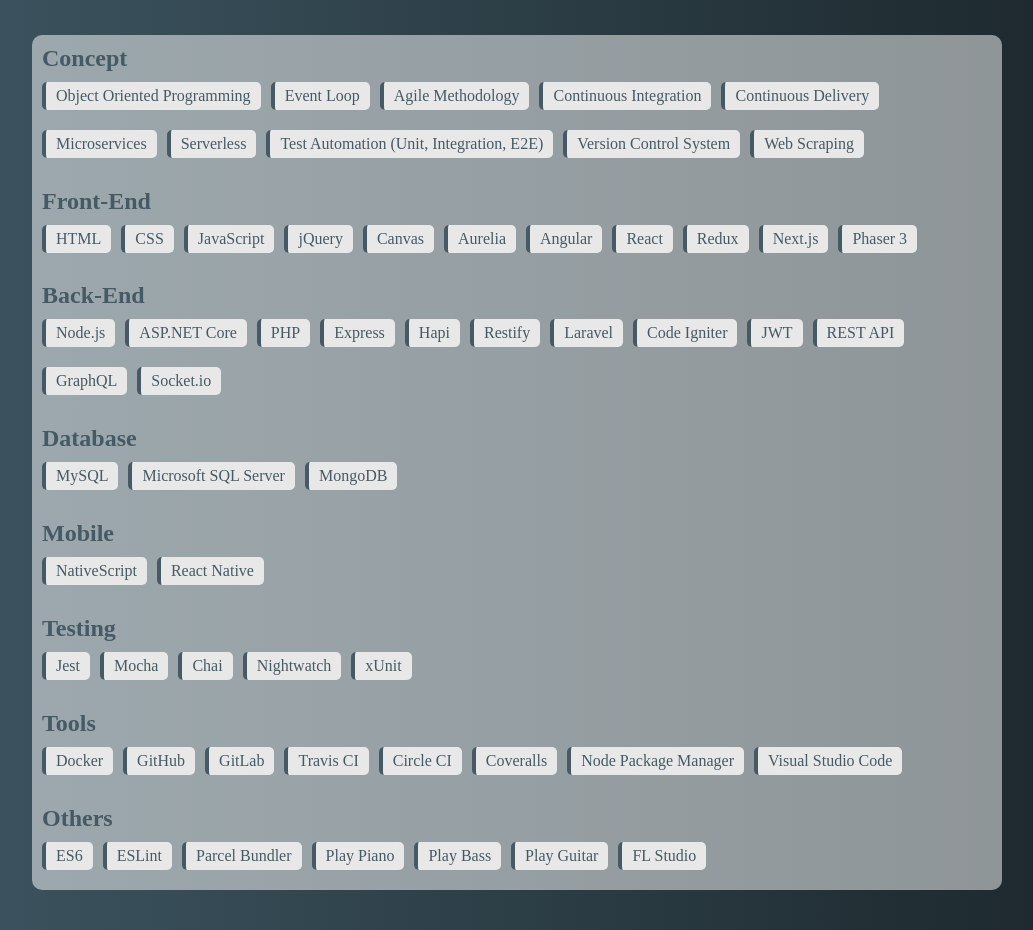
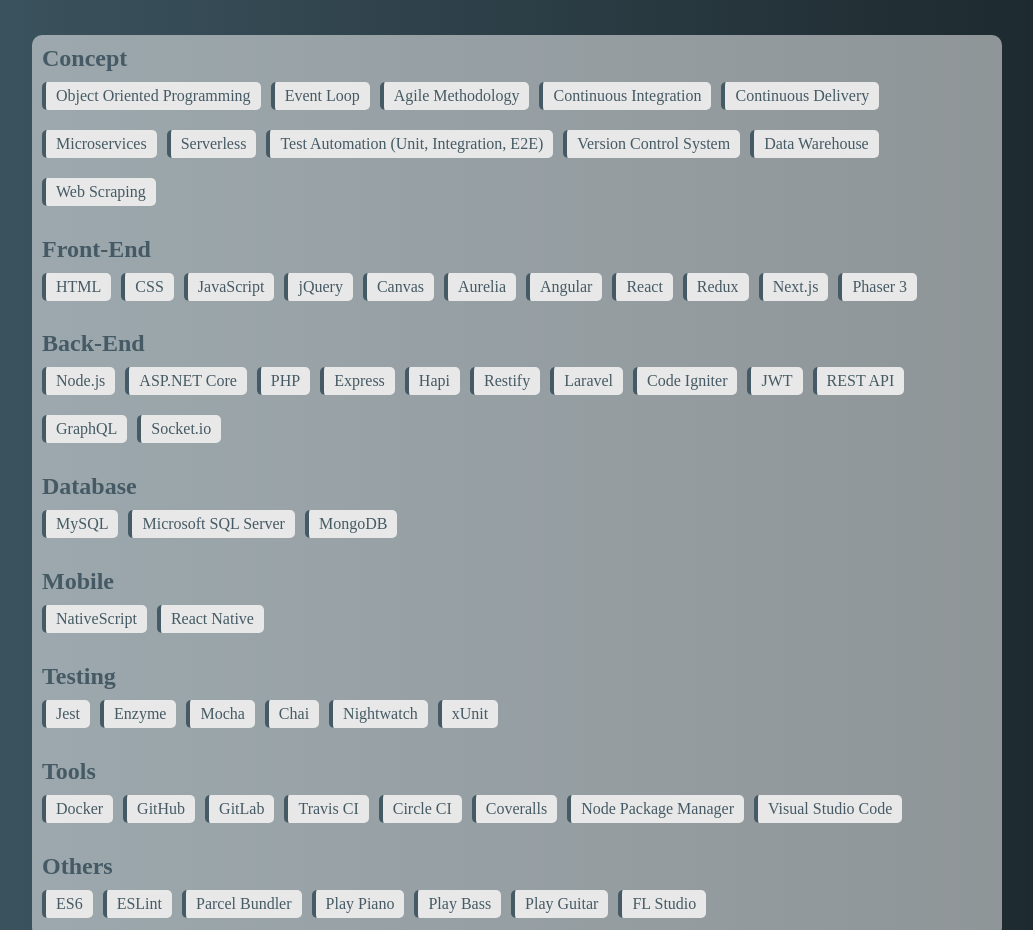
Before and after one commit to jackyrusly/jackyrusly.github.io, a React (Vite) app: page / in a window 1280 px wide. Shown: the part 866-1796 px from the top of the page, without its empty margins (123-1156 px from the left). Built offline with nearby package versions, Linux system fonts and the light colour scheme; a web font is replaced by a local one.

Commit message:
Update Skills

```diff
--- a/src/components/Skill/SkillData.js
+++ b/src/components/Skill/SkillData.js
@@ -5,7 +5,7 @@
       'Object Oriented Programming', 'Event Loop', 'Agile Methodology',
       'Continuous Integration', 'Continuous Delivery', 'Microservices',
       'Serverless', 'Test Automation (Unit, Integration, E2E)', 'Version Control System',
-      'Web Scraping',
+      'Data Warehouse', 'Web Scraping',
     ],
   },
   {
@@ -34,7 +34,7 @@
   },
   {
     name: 'Testing',
-    skills: ['Jest', 'Mocha', 'Chai', 'Nightwatch', 'xUnit'],
+    skills: ['Jest', 'Enzyme', 'Mocha', 'Chai', 'Nightwatch', 'xUnit'],
   },
   {
     name: 'Tools',
```
